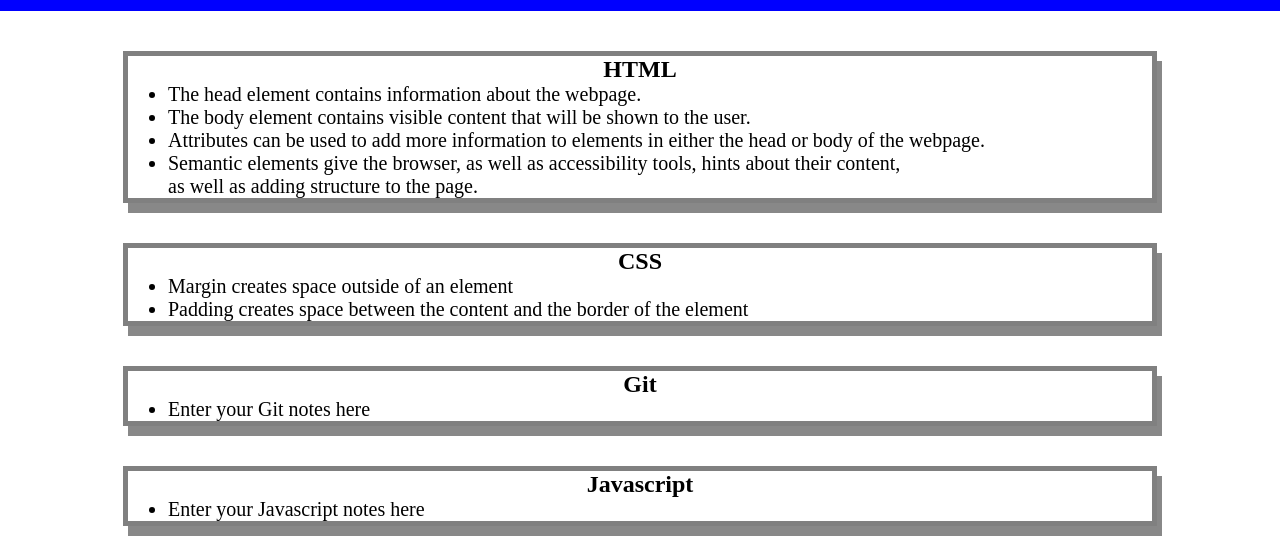
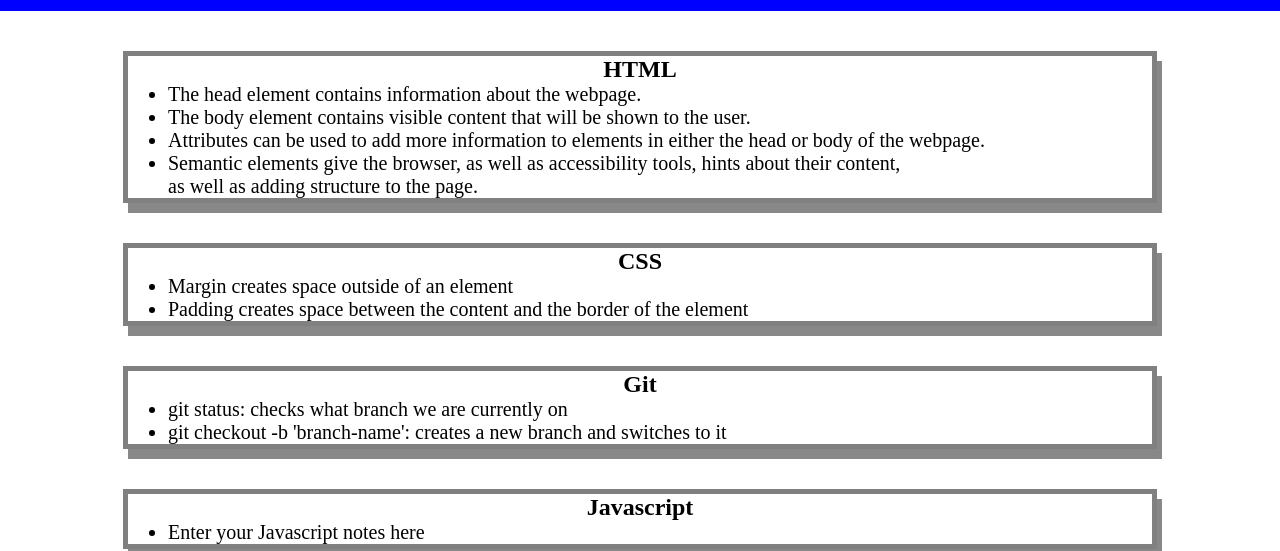
Before and after one commit to jkellogg01/prework-study-guide, a plain HTML site: page index.html in a window 1280 px wide. Shown: the part 109-660 px from the top of the page. Drawn offline with Linux system fonts and the light colour scheme.

Commit message:
missed adding some notes to git section. oopsie daisy.

```diff
--- a/index.html
+++ b/index.html
@@ -35,7 +35,8 @@
       <section class="card" id="git-section">
         <h2>Git</h2>
         <ul>
-          <li>Enter your Git notes here</li>
+          <li>git status: checks what branch we are currently on</li>
+          <li>git checkout -b 'branch-name': creates a new branch and switches to it</li>
         </ul>
       </section>
       <section class="card" id="javascript-section">
```
